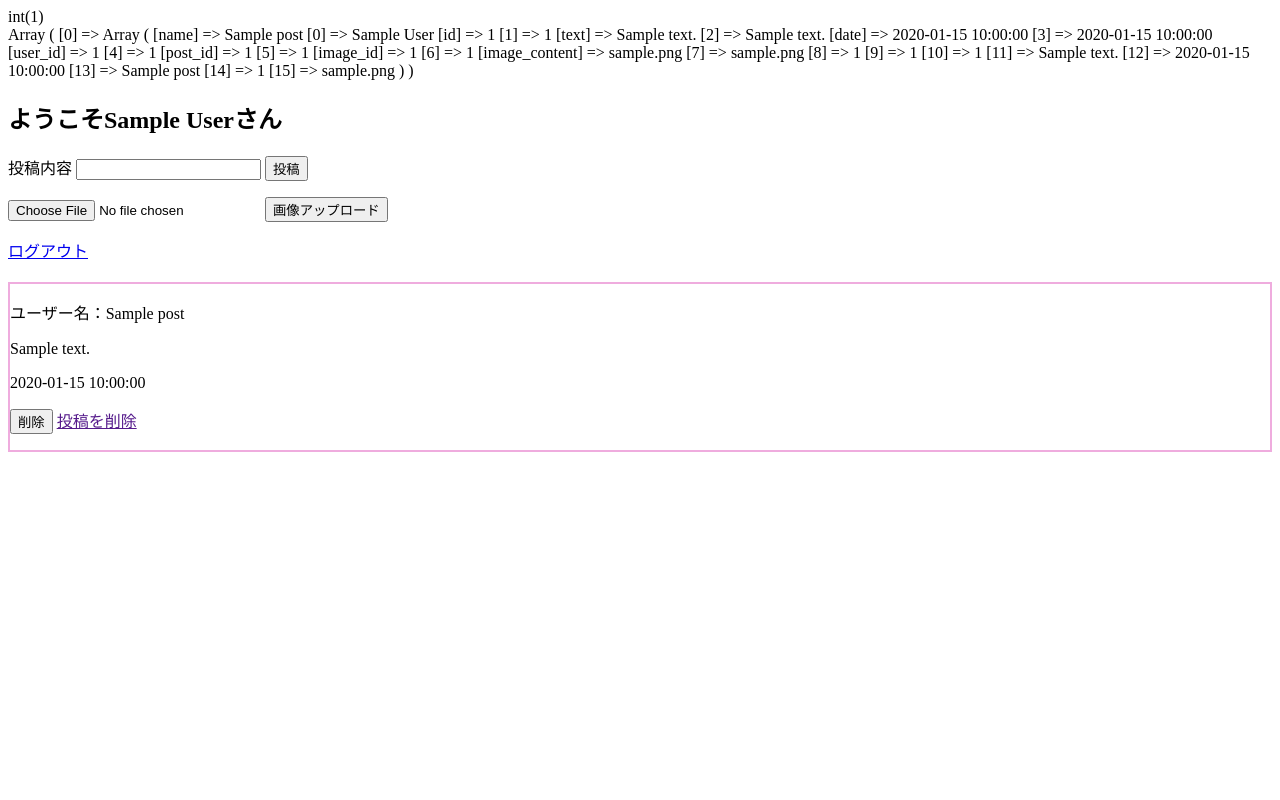
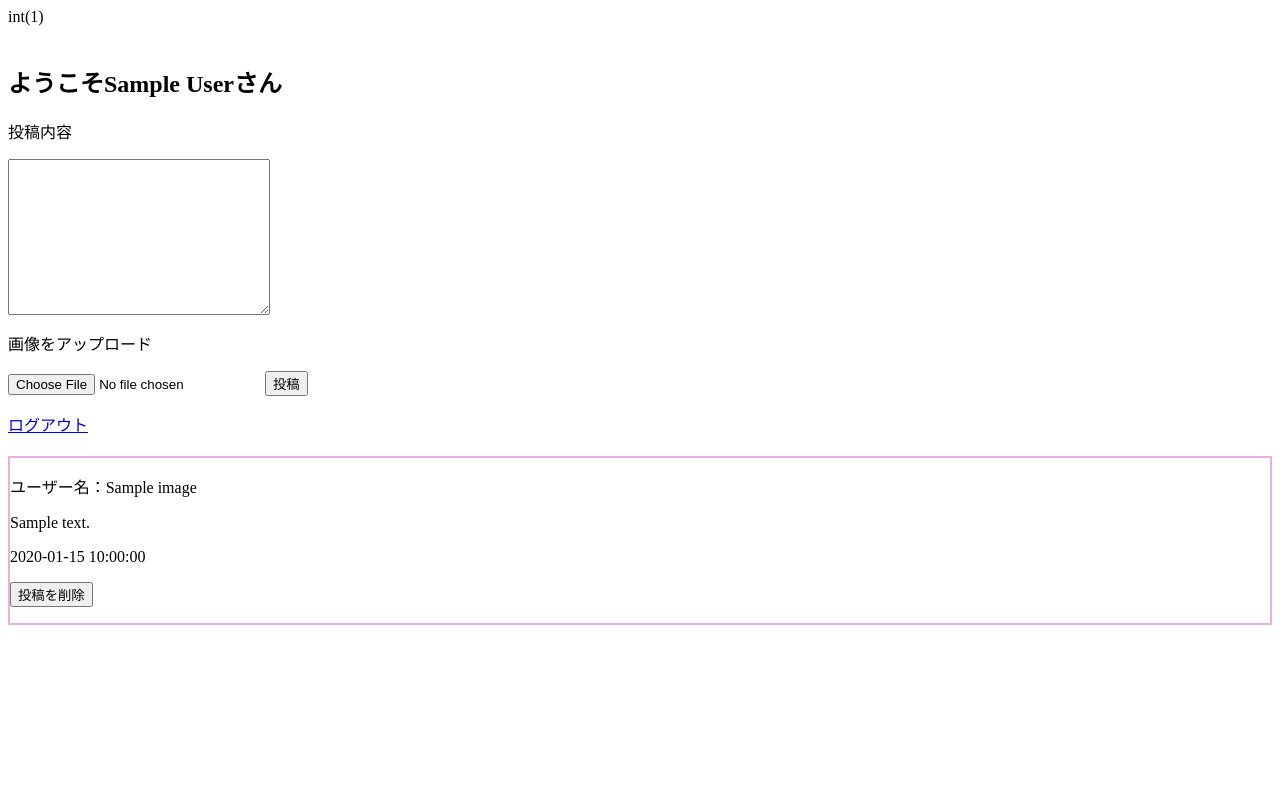
Before and after one commit to taniguchi6/fullscratch_muchoko, a PHP site: page /main.php in a window 1280 px wide. Run offline with PHP 8.4, Linux system fonts and the light colour scheme; the visitor is signed in with stand-in values (Sample User, id 1); tables that the repository leaves empty or names only in its code hold one stand-in row (values such as "Sample post").

Commit message:
update:画像表示処理作成途中

```diff
--- a/main.php
+++ b/main.php
@@ -19,10 +19,11 @@
     echo '<br>';
     $id = $_SESSION['id'];
 
-    if($_SERVER['REQUEST_METHOD'] != 'POST') {
-      //画像を取得
+    if(isset($_POST['submit']) && !empty($_POST['post'])) {
+      $text_post = $_POST['post'];
+      $user_id = $_SESSION['id'];
+      var_dump($text_post);
 
-    }else {
       //画像を保存
       if(!empty($_FILES['image']['name'])) {
         $image_name = $_FILES['image']['name'];
@@ -30,20 +31,15 @@
         $image_content = file_get_contents($_FILES['image']['tmp_name']);
         $image_size = $_FILES['image']['size'];
 
-        $sql = 'INSERT INTO images(image_name, image_type, image_content, image_size, created_at) VALUES (:image_name, :image_type, :image_content, :image_size, now())';
+        $sql = 'INSERT INTO images(image_name, image_type, image_content, image_size, created_at, image_user_id) VALUES (:image_name, :image_type, :image_content, :image_size, now(), :image_user_id)';
         $prepare = $dbh->prepare($sql);
         $prepare->bindValue(':image_name', $image_name, PDO::PARAM_STR);
         $prepare->bindValue(':image_type', $image_type, PDO::PARAM_STR);
         $prepare->bindValue(':image_content', $image_content, PDO::PARAM_STR);
         $prepare->bindValue(':image_size', $image_size, PDO::PARAM_INT);
+        $prepare->bindValue(':image_user_id', $user_id, PDO::PARAM_INT);
         $prepare->execute();
       }
-    }
-
-    if(isset($_POST['submit']) && !empty($_POST['post'])) {
-      $text_post = $_POST['post'];
-      $user_id = $_SESSION['id'];
-      var_dump($text_post);
 
       $prepare = $dbh->prepare("INSERT INTO text_posts (post_id, user_id, text, date) VALUES (NULL, :user_id, :text_post, CURRENT_TIMESTAMP)");
       $prepare->bindValue(':user_id', (int)$user_id, PDO::PARAM_INT);
@@ -62,11 +58,11 @@
     }
 
     // 全ての投稿を取得
-    $prepare = $dbh->prepare('SELECT * FROM users, text_posts WHERE users.id = text_posts.user_id');
+    $prepare = $dbh->prepare('SELECT * FROM users, text_posts, images WHERE users.id = text_posts.user_id AND users.id = images.image_user_id');
     $prepare->execute();
 
     $text_posts = $prepare->fetchAll();
-    print_r($text_posts);
+    //print_r($text_posts);
     echo '<br>';
 
   } catch (PDOException $e) {
@@ -86,15 +82,12 @@
 <body>
   <h2>ようこそ<?php echo $_SESSION['username'];?>さん</h2>
   <div>
-    <form action="<?php echo htmlspecialchars($_SERVER['PHP_SELF']); ?>" method="post">
-      <label for="post">投稿内容</label>
-      <input name="post" id="post" cols="30" rows="10">
+    <form action="<?php echo htmlspecialchars($_SERVER['PHP_SELF']); ?>" method="post" enctype="multipart/form-data">
+      <p><label for="post">投稿内容</label></p>
+      <textarea name="post" id="post" cols="30" rows="10"></textarea>
+      <p><label for="image">画像をアップロード</label></p>
+      <input id="image" type="file" name="image" accept="image/png,image/jpeg">
       <button type="submit" name="submit">投稿</button>
-    </form>
-
-    <form method="post" action="<?php print basename( __FILE__ ); ?>" enctype="multipart/form-data">
-      <input type="file" name="image" accept="image/png,image/jpeg">
-      <input type="submit" value="画像アップロード">
     </form>
   </div>
   <div>
@@ -113,11 +106,19 @@
         <p class="time">
           <?php echo $text_post['date']; ?>
         </p>
+        <?php if($text_post['image_id']): ?>
+          <?php
+            $DB_PIC = $text_post['image_content'];
+
+            $finfo    = finfo_open(FILEINFO_MIME_TYPE);
+            $mimeType = finfo_buffer($finfo, $DB_PIC);
+            finfo_close($finfo);
+          ?>
+        <?php endif; ?>
         <?php if($text_post['user_id'] == $_SESSION['id']): ?>
           <form action="<?php echo htmlspecialchars($_SERVER['PHP_SELF']); ?>" method="post">
             <input type="hidden" name="delete_id" value="<?php echo $text_post['post_id']; ?>">
-            <input type="submit" value="削除" name="delete_submit">
-          <a href="">投稿を削除</a>
+            <input type="submit" value="投稿を削除" name="delete_submit">
         <?php endif; ?>
       </div>
     <?php endforeach; ?>
```
